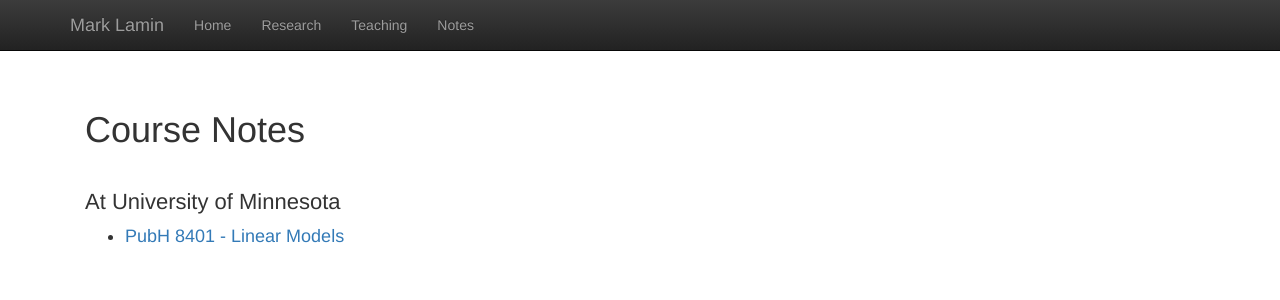
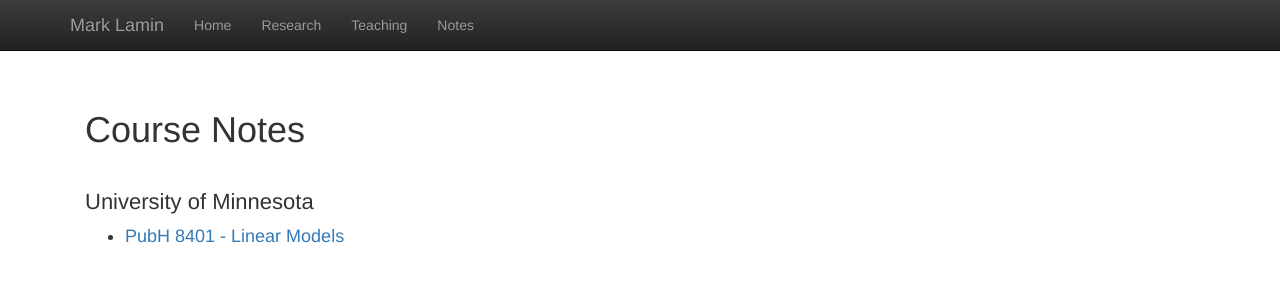
Before and after one commit to MarkLamin/MarkLamin.github.io, a Jekyll site: the page built from notes.html, in a window 1280 px wide. Shown: the top 300 px of the page. Built offline with Jekyll 4.4.1, drawn with Linux system fonts in a browser that asks for light colours; nearby versions of some CDN libraries; library files that are not in the unit come from our copies.

Commit message:
Update notes.html

```diff
--- a/notes.html
+++ b/notes.html
@@ -6,7 +6,7 @@ title:  'Course Notes'
 <h1>Course Notes</h1>
 <br/>
 
-<h4 style="font-size: 22px;">At University of Minnesota</h4>
+<h4 style="font-size: 22px;">University of Minnesota</h4>
 <p class="content" style="padding:0px;margin:0px 20px 0px;font-size: 28px;">
   <ul>
     <li style="font-size: 18px;"><a href = "https://marklamin.github.io/LinearAlgebraNotes/vectorSpaces.html">PubH 8401 - Linear Models</a></li>
```
